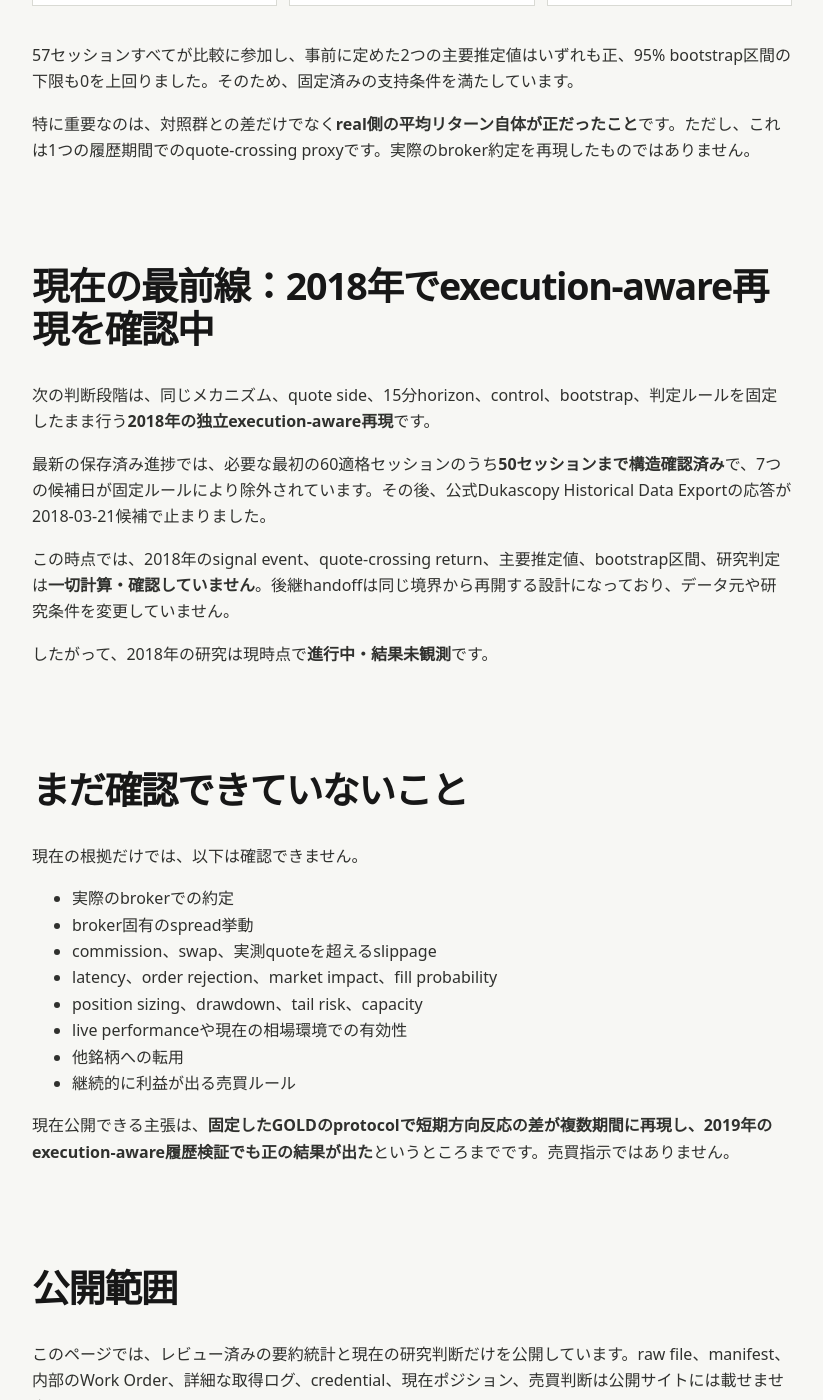
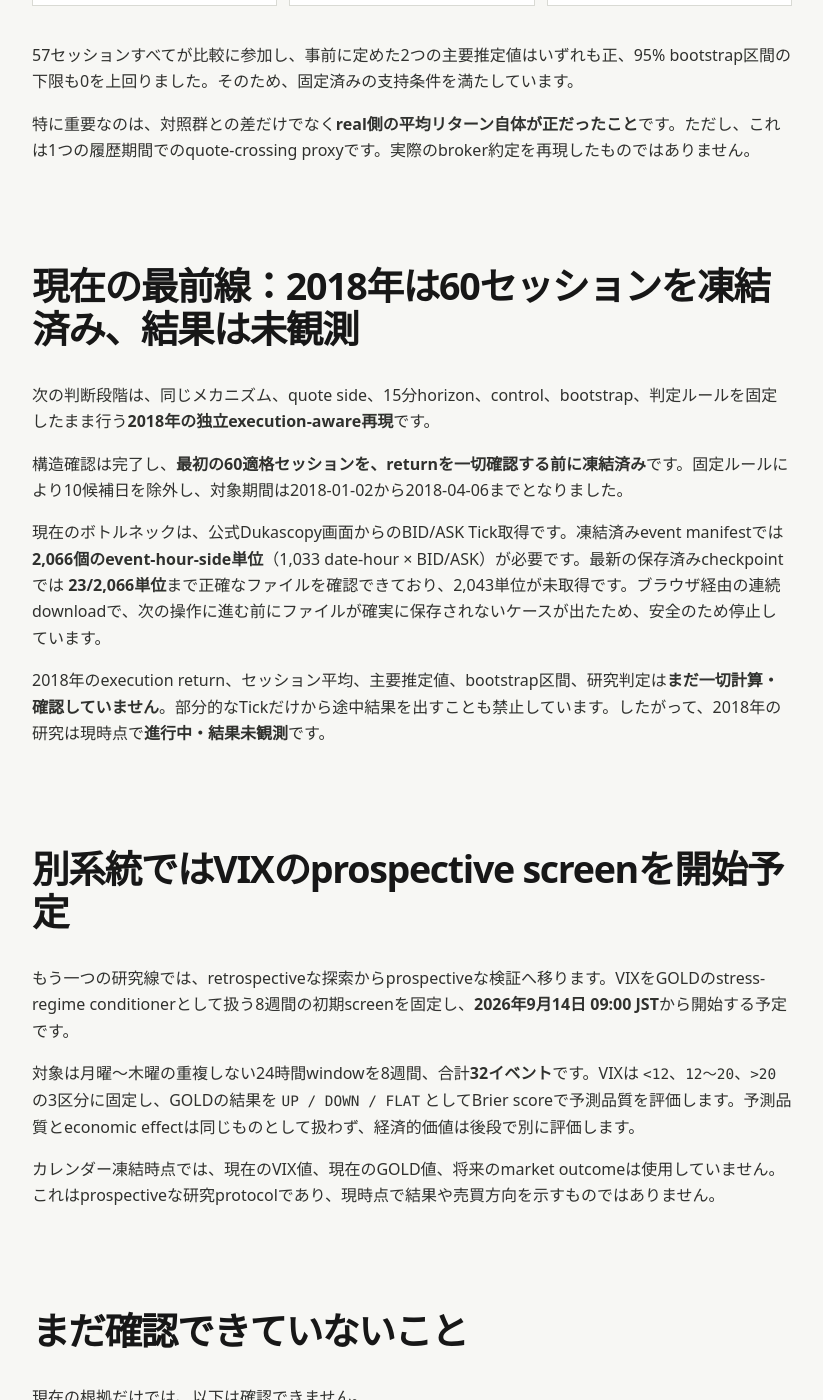
Before and after one commit to Josh-Temple/studio-lab-research, a Jekyll site: the page built from ja/research/gold-horizontal-replication-execution-evidence.md, in a window 1280 px wide and 1400 px high, scrolled down 2990 px. Shown: the whole window, without its empty margins (48-871 px from the left). Built offline with Jekyll 4.4.1, drawn with Linux system fonts in a browser that asks for light colours; some of the changed text lies outside the part shown.

Commit message:
GOLD研究の日本語版を最新化

```diff
--- a/ja/research/gold-horizontal-replication-execution-evidence.md
+++ b/ja/research/gold-horizontal-replication-execution-evidence.md
@@ -5,9 +5,9 @@ lang: ja
 permalink: /ja/research/gold-horizontal-replication-execution-evidence/
 research_id: "PILOT-TRADING-001 / GOLD horizontal replication and execution"
 status: "再現確認 / execution-aware検証 — 追加検証候補"
-updated: "2026-09-10"
+updated: "2026-09-13"
 topic: "トレード / GOLD水平線"
-summary: "60分rolling extremaを使う水平線の方向反応は2024年、2022年、2020年の3期間で正の差を示し、2019年の実測BID/ASKを使った履歴検証でもreal側の平均リターンが正でした。ただし、継続的なlive trading edgeが確認されたわけではありません。"
+summary: "60分rolling extremaを使う水平線の方向反応は2024年、2022年、2020年の3期間で正の差を示し、2019年の実測BID/ASKを使った履歴検証でもreal側の平均リターンが正でした。2018年のexecution-aware再現は60セッションを凍結済みですが、Tick取得が未完了のため結果はまだ未観測です。"
 ---
 
 ## 現在の結論
@@ -102,15 +102,23 @@ GOLD水平線の研究は、単一の開発結果を確認する段階から先
 
 特に重要なのは、対照群との差だけでなく**real側の平均リターン自体が正だったこと**です。ただし、これは1つの履歴期間でのquote-crossing proxyです。実際のbroker約定を再現したものではありません。
 
-## 現在の最前線：2018年でexecution-aware再現を確認中
+## 現在の最前線：2018年は60セッションを凍結済み、結果は未観測
 
 次の判断段階は、同じメカニズム、quote side、15分horizon、control、bootstrap、判定ルールを固定したまま行う**2018年の独立execution-aware再現**です。
 
-最新の保存済み進捗では、必要な最初の60適格セッションのうち**50セッションまで構造確認済み**で、7つの候補日が固定ルールにより除外されています。その後、公式Dukascopy Historical Data Exportの応答が2018-03-21候補で止まりました。
+構造確認は完了し、**最初の60適格セッションを、returnを一切確認する前に凍結済み**です。固定ルールにより10候補日を除外し、対象期間は2018-01-02から2018-04-06までとなりました。
 
-この時点では、2018年のsignal event、quote-crossing return、主要推定値、bootstrap区間、研究判定は**一切計算・確認していません**。後継handoffは同じ境界から再開する設計になっており、データ元や研究条件を変更していません。
+現在のボトルネックは、公式Dukascopy画面からのBID/ASK Tick取得です。凍結済みevent manifestでは **2,066個のevent-hour-side単位**（1,033 date-hour × BID/ASK）が必要です。最新の保存済みcheckpointでは **23/2,066単位**まで正確なファイルを確認できており、2,043単位が未取得です。ブラウザ経由の連続downloadで、次の操作に進む前にファイルが確実に保存されないケースが出たため、安全のため停止しています。
 
-したがって、2018年の研究は現時点で**進行中・結果未観測**です。
+2018年のexecution return、セッション平均、主要推定値、bootstrap区間、研究判定は**まだ一切計算・確認していません**。部分的なTickだけから途中結果を出すことも禁止しています。したがって、2018年の研究は現時点で**進行中・結果未観測**です。
+
+## 別系統ではVIXのprospective screenを開始予定
+
+もう一つの研究線では、retrospectiveな探索からprospectiveな検証へ移ります。VIXをGOLDのstress-regime conditionerとして扱う8週間の初期screenを固定し、**2026年9月14日 09:00 JST**から開始する予定です。
+
+対象は月曜〜木曜の重複しない24時間windowを8週間、合計**32イベント**です。VIXは `<12`、`12〜20`、`>20` の3区分に固定し、GOLDの結果を `UP / DOWN / FLAT` としてBrier scoreで予測品質を評価します。予測品質とeconomic effectは同じものとして扱わず、経済的価値は後段で別に評価します。
+
+カレンダー凍結時点では、現在のVIX値、現在のGOLD値、将来のmarket outcomeは使用していません。これはprospectiveな研究protocolであり、現時点で結果や売買方向を示すものではありません。
 
 ## まだ確認できていないこと
 
@@ -125,7 +133,7 @@ GOLD水平線の研究は、単一の開発結果を確認する段階から先
 - 他銘柄への転用
 - 継続的に利益が出る売買ルール
 
-現在公開できる主張は、**固定したGOLDのprotocolで短期方向反応の差が複数期間に再現し、2019年のexecution-aware履歴検証でも正の結果が出た**というところまでです。売買指示ではありません。
+現在公開できる主張は、**固定したGOLDのprotocolで短期方向反応の差が複数期間に再現し、2019年のexecution-aware履歴検証でも正の結果が出た**というところまでです。2018年の再現とVIX screenには、まだ公開できるperformance resultはありません。
 
 ## 公開範囲
 
```
